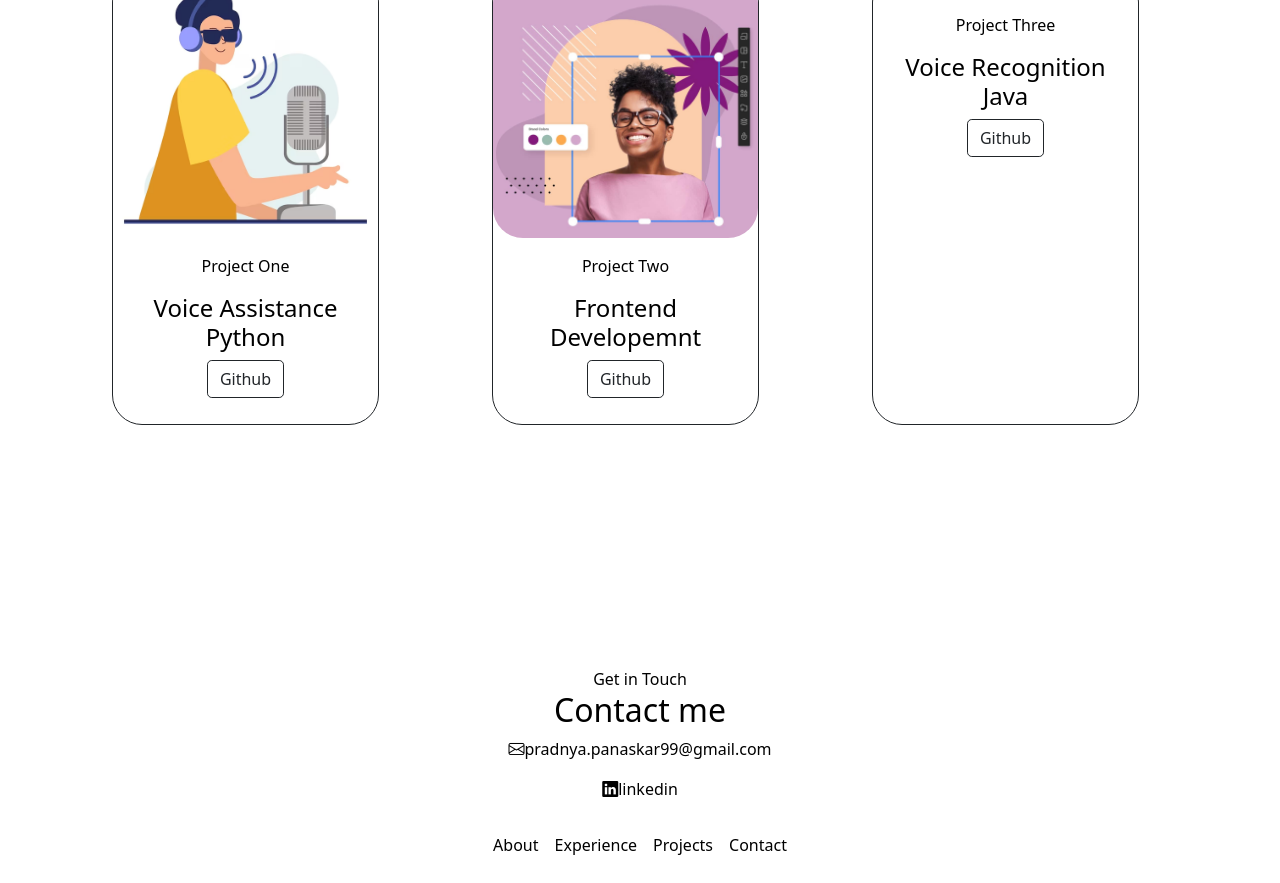
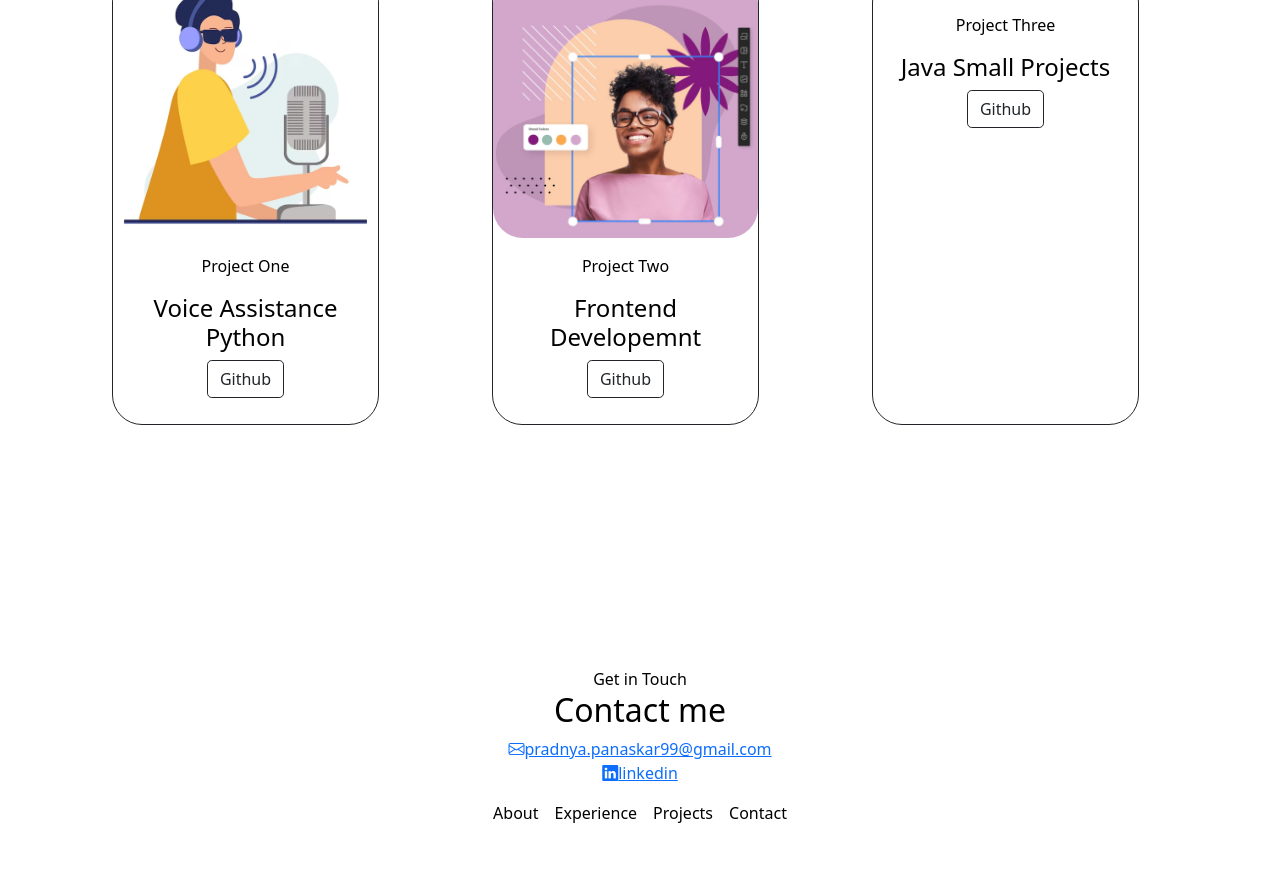
Before and after one commit to pradnyadpanaskar/Protfolio, a plain HTML site: page index.html in a window 1280 px wide. Shown: the part 2669-3552 px from the top of the page. After the commit the page ends 3520 px from the top, so only its background shows below. Drawn offline with nearby package versions, Linux system fonts and the light colour scheme.

Commit message:
changes in index.html file

```diff
--- a/index.html
+++ b/index.html
@@ -313,7 +313,7 @@
                         <div class="card-text">
                             <p>Project Two</p>
                             <h4>Frontend Developemnt</h4>
-                            <a href="#" class="btn border border-dark rounded-3">Github</a>
+                            <a href="https://github.com/pradnyadpanaskar/UIProjects" class="btn border border-dark rounded-3">Github</a>
                         </div>
                     </div>
                     </div>
@@ -326,8 +326,8 @@
                    <div class="text-center">
                     <div class="card-text">
                         <p>Project Three</p>
-                        <h4>Voice Recognition Java</h4>
-                        <a href="#" class="btn border border-dark rounded-3">Github</a>
+                        <h4>Java Small Projects</h4>
+                        <a href="https://leetcode.com/user9646S/" class="btn border border-dark rounded-3">Github</a>
                     </div>
                    </div>
 
@@ -343,7 +343,8 @@
                 Get in Touch
                 <h2>Contact me</h2>
 
-                    <p class="bi bi-envelope">pradnya.panaskar99@gmail.com</p> <p class="bi bi-linkedin">linkedin</p>
+                    <a class="bi bi-envelope" href="#">pradnya.panaskar99@gmail.com</a> <br>
+                    <a class="bi bi-linkedin" href="https://www.linkedin.com/in/pradnya-p-088298226/">linkedin</a>
 
 
             </div>
```
